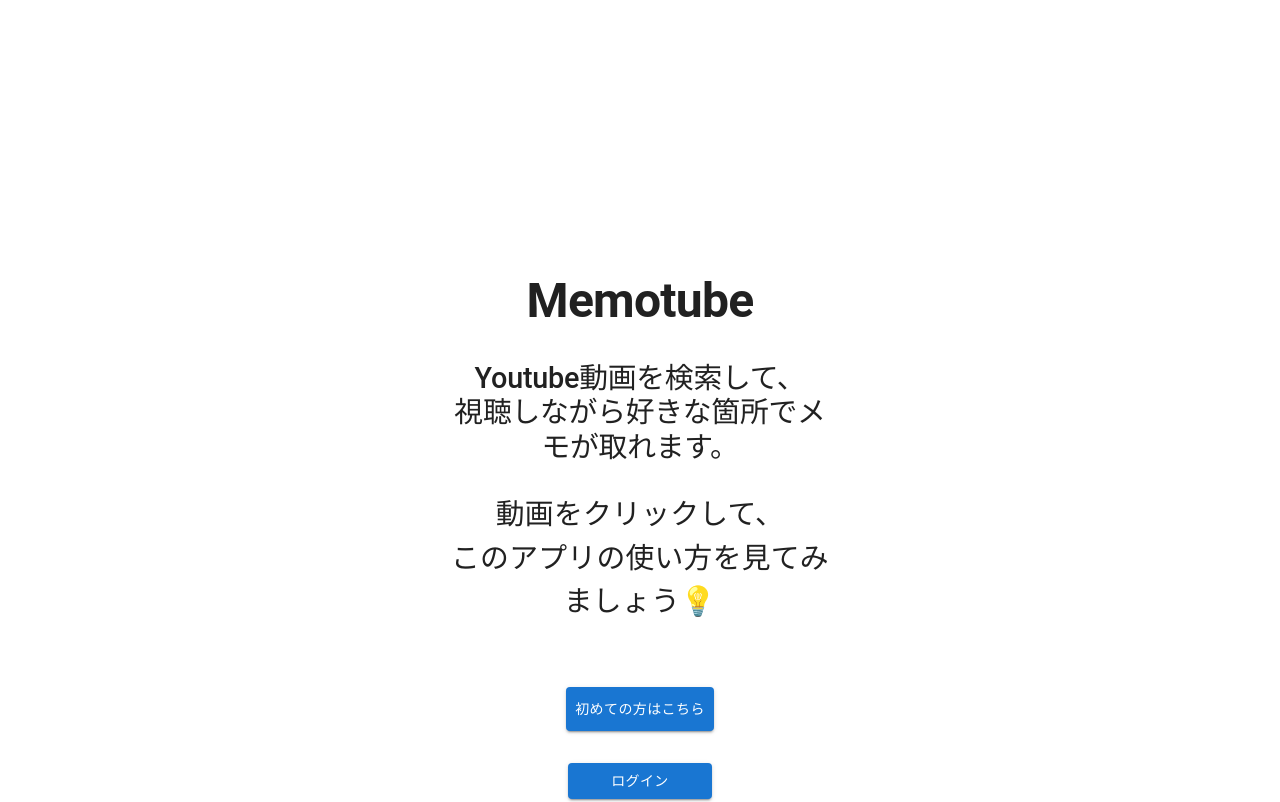
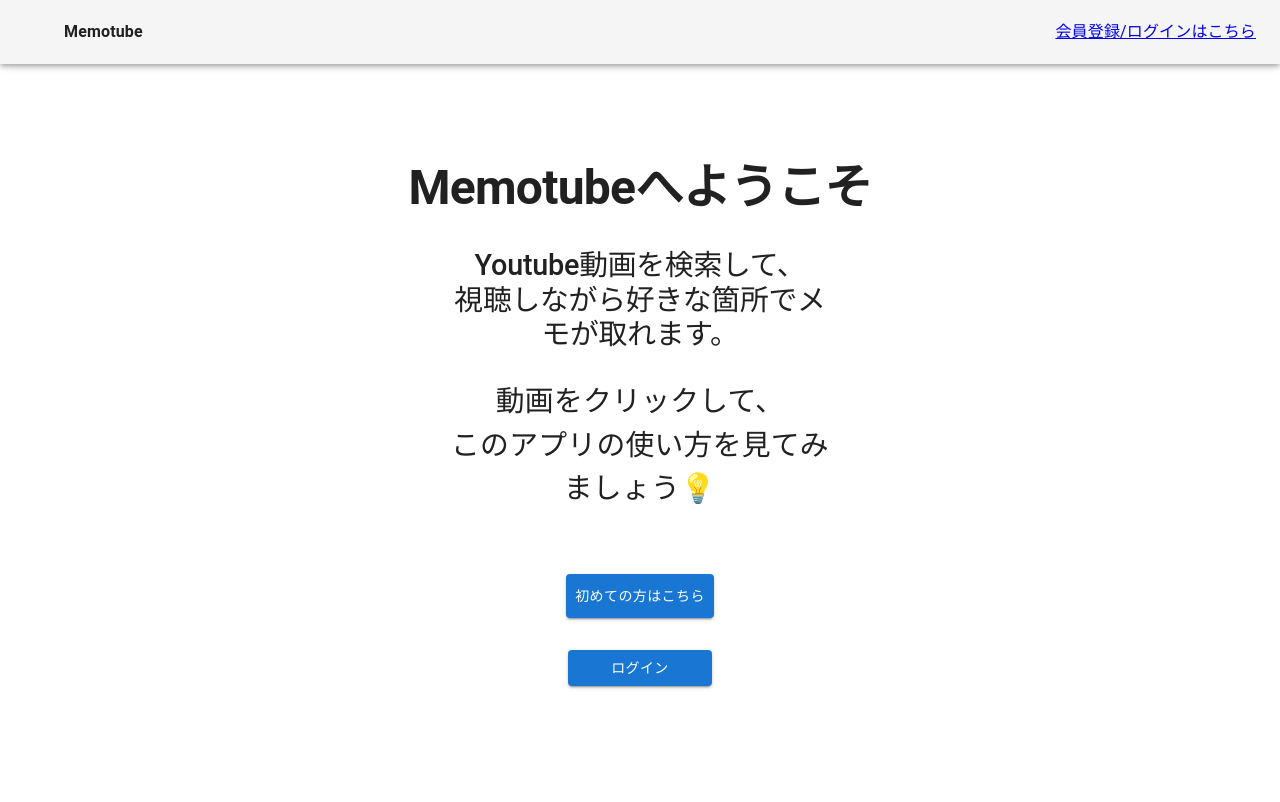
Before and after one commit to yosh-25/api-tiral, a Next.js app: page / in a window 1280 px wide. Shown: the top 802 px of the page. Built offline with nearby package versions, Linux system fonts and the light colour scheme; no server answers.

Commit message:
topageレイアウト修正

```diff
--- a/src/app/components/Header.tsx
+++ b/src/app/components/Header.tsx
@@ -8,7 +8,8 @@
 
 const Header = () => {
   const { currentUser } = useAuth();
-  const pageWithoutIcon = ['/mypage', '/search', '/search/results'];
+  const pageWithoutSearchIcon = ['/','/mypage', '/search', '/search/results'];
+  const pageWithoutHomeIcon = ['/'];
   const currentPath = usePathname();
   const isSearchResultsPage = currentPath.startsWith('/search/results');
 
@@ -39,6 +40,7 @@
                 },
               }}
             >
+              {!pageWithoutHomeIcon.includes(currentPath) && (
               <Link href={"/mypage"}>
                 <IconButton
                   size="large"
@@ -50,7 +52,8 @@
                   <HomeIcon />
                 </IconButton>
               </Link>
-              {!pageWithoutIcon.includes(currentPath) && !isSearchResultsPage && (
+              )}
+              {!pageWithoutSearchIcon.includes(currentPath) && !isSearchResultsPage && (
                 <Link href={"/search"}>
                 <IconButton
                   size="large"
--- a/src/app/components/SigninOrOut.tsx
+++ b/src/app/components/SigninOrOut.tsx
@@ -29,7 +29,9 @@
               </Box>
             ):(
               <Link href='./signin'>
-              <Typography suppressHydrationWarning={true}>会員登録/ログインはこちら</Typography>
+              <Typography suppressHydrationWarning={true} sx={{fontSize:{xs:'0.6em', md:'1em'}}}>
+
+              会員登録/ログインはこちら</Typography>
               </Link>
             )}
          </>
--- a/src/app/layout.tsx
+++ b/src/app/layout.tsx
@@ -1,7 +1,7 @@
 "use client";
 import Head from "next/head";
 import type { Metadata } from "next";
-import { usePathname } from "next/navigation";
+import { usePathname, useRouter } from "next/navigation";
 import { AuthProvider } from "../../context/AuthContext";
 import { RecoilRoot } from "recoil";
 import { ThemeProvider, createTheme } from "@mui/material/styles";
@@ -24,9 +24,12 @@
   children: React.ReactNode;
 }>) {
   const pathname = usePathname();
-  const pathsWithNoHeader = ["/signin", "/signup", "/"];
+  const pathsWithNoHeader = ["/signin", "/signup"];
+  const isNoHeaderPage = pathsWithNoHeader.includes(pathname);
 
-  const isNoHeaderPage = pathsWithNoHeader.includes(pathname);
+  // const pathsWithNoMarginTop = ["/"];
+  // const isNoMarginTopPage = pathsWithNoMarginTop.includes(pathname);
+
 
   const title = metadata.title ? String(metadata.title) : "";
   const description = metadata.description ? String(metadata.description) : "";
@@ -46,7 +49,7 @@
 
               <Box
                 sx={{
-                  marginTop: "10em",
+                  marginTop:  "10em",
                   marginRight: "auto",
                   marginLeft: "auto",
                   width: {
--- a/src/app/page.tsx
+++ b/src/app/page.tsx
@@ -44,33 +44,30 @@
   };
 
   return (
-    <html lang="ja">
-      <Head>
-        <title>サインイン - Memotube</title>
-        <meta name="description" content="Memotubeへのサインインページです。" />
-      </Head>
-      <body>
-        <ThemeProvider theme={theme}>
-          <CssBaseline />
     <Box
       sx={{
         display: "flex",
         flexDirection: "column",
-              justifyContent: "center",
         alignItems: "center",
         textAlign: "center",
-              marginTop: "4em",
         minHeight: "100vh",
       }}
     >
-            <Stack alignItems="center" gap="2rem" sx={{mb:{ lg:'3em'}}} >
+      <Stack alignItems="center" gap="2rem" mb= "3em">
         <Typography
           variant="h1"
           fontSize="3rem"
           textAlign="center"
           fontWeight="750"
+          sx={{
+            fontSize:{
+              xs: '2em',
+              md: '3em'
+            }
+          }}
+
         >
-                Memotube
+          Memotubeへようこそ
         </Typography>
 
         <Box width="70%">
@@ -95,24 +92,15 @@
           </Typography>
         </Box>
 
-              <YouTube
-                videoId="CtMVk75abXg"
-                opts={opts}
-                onReady={makeYTPlayer}
-              />
+        <YouTube videoId="CtMVk75abXg" opts={opts} onReady={makeYTPlayer} />
 
         <Link href="/signup">
           <MainButton>初めての方はこちら</MainButton>
         </Link>
-
         <Link href="/signin">
           <MainButton sx={{ width: "9rem" }}>ログイン</MainButton>
         </Link>
       </Stack>
     </Box>
-          <Footer/>
-        </ThemeProvider>
-      </body>
-    </html>
   );
 }
```
Lines whose indentation alone changed are shown as unchanged.
